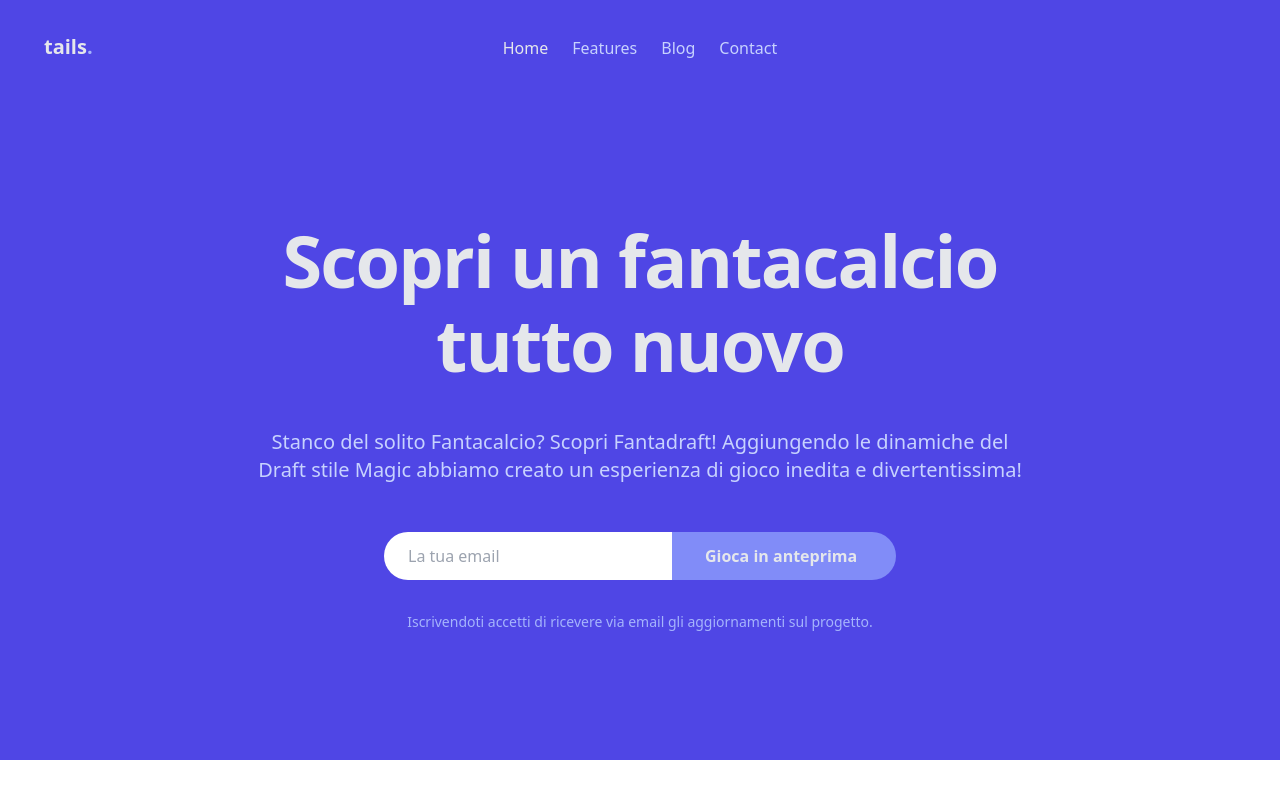
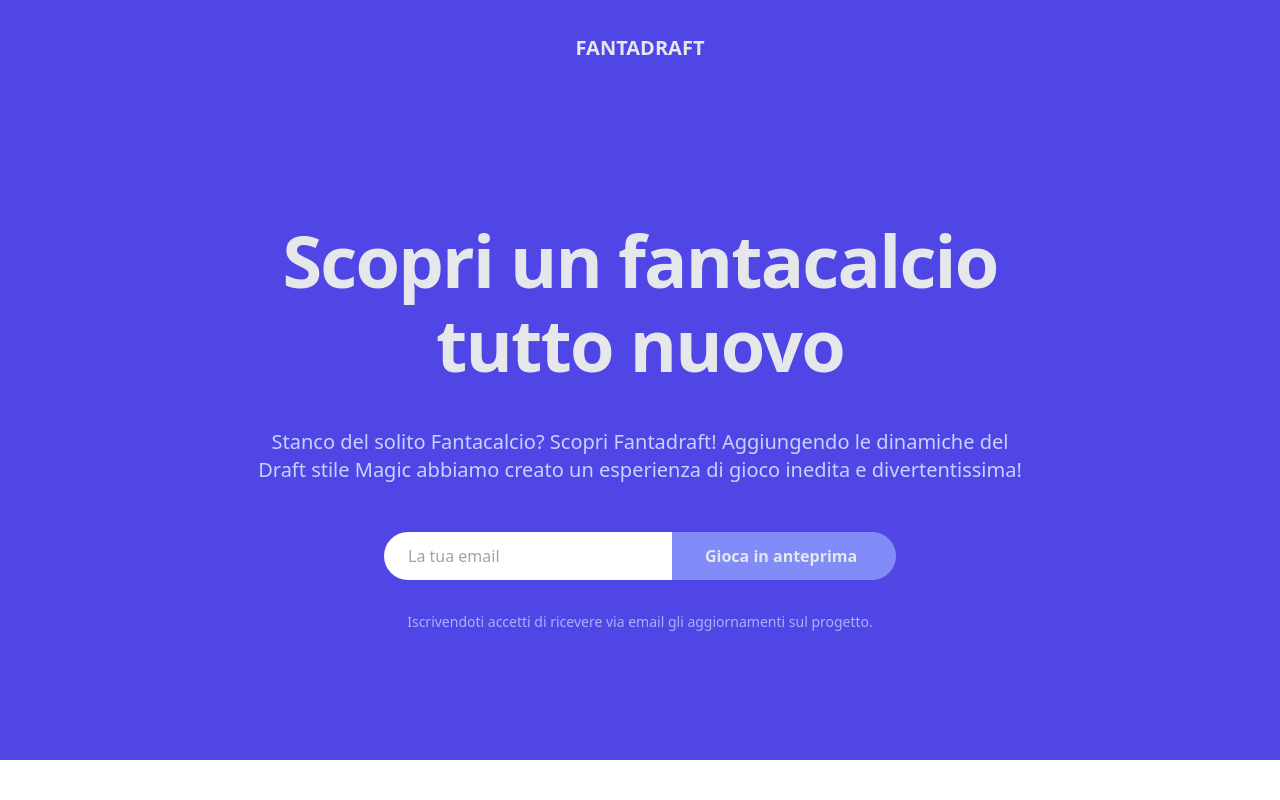
Before and after one commit to dan-the-dev/fantadraft-website, a Next.js app: page / in a window 1280 px wide. Shown: the top 800 px of the page. Built offline with nearby package versions, Linux system fonts and the light colour scheme.

Commit message:
feat: first texts

```diff
--- a/pages/index.tsx
+++ b/pages/index.tsx
@@ -14,28 +14,8 @@ const Home: NextPage = () => {
       <section className="w-full px-3 antialiased bg-indigo-600 lg:px-6">
           <div className="mx-auto max-w-7xl">
               <nav className="flex items-center w-full h-24 select-none" x-data="{ showMenu: false }">
-                  <div className="relative flex flex-wrap items-center justify-between w-full h-24 mx-auto font-medium md:justify-center">
-                      <a href="#_" className="w-1/4 py-4 pl-6 pr-4 md:pl-4 md:py-0">
-                          <span className="p-1 text-xl font-black leading-none text-gray-200 select-none"><span>tails</span><span className="text-indigo-300">.</span></span>
-                      </a>
-                      <div className="fixed top-0 left-0 z-40 items-center hidden w-full h-full p-3 text-xl bg-gray-900 bg-opacity-50 md:text-sm lg:text-base md:w-3/4 md:bg-transparent md:p-0 md:relative md:flex">
-                          <div className="flex-col w-full h-auto h-full overflow-hidden bg-white rounded-lg select-none md:bg-transparent md:rounded-none md:relative md:flex md:flex-row md:overflow-auto">
-                              <div className="flex flex-col items-center justify-center w-full h-full mt-12 text-center text-indigo-700 md:text-indigo-200 md:w-2/3 md:mt-0 md:flex-row md:items-center">
-                                  <a href="#" className="inline-block px-4 py-2 mx-2 font-medium text-left text-indigo-700 md:text-gray-200 md:px-0 lg:mx-3 md:text-center">Home</a>
-                                  <a href="#" className="inline-block px-0 px-4 py-2 mx-2 font-medium text-left md:px-0 hover:text-indigo-800 md:hover:text-gray-200 lg:mx-3 md:text-center">Features</a>
-                                  <a href="#" className="inline-block px-0 px-4 py-2 mx-2 font-medium text-left md:px-0 hover:text-indigo-800 md:hover:text-gray-200 lg:mx-3 md:text-center">Blog</a>
-                                  <a href="#" className="inline-block px-0 px-4 py-2 mx-2 font-medium text-left md:px-0 hover:text-indigo-800 md:hover:text-gray-200 lg:mx-3 md:text-center">Contact</a>
-                              </div>
-                          </div>
-                      </div>
-                      <div className="absolute right-0 z-50 flex flex-col items-end w-10 h-10 p-2 mr-4 rounded-full cursor-pointer md:hidden hover:bg-gray-900 hover:bg-opacity-10">
-                          <svg className="w-6 h-6" x-show="!showMenu" fill="none" stroke-linecap="round" stroke-linejoin="round" stroke-width="2" viewBox="0 0 24 24" stroke="currentColor" x-cloak="">
-                              <path d="M4 6h16M4 12h16M4 18h16"></path>
-                          </svg>
-                          <svg className="w-6 h-6" x-show="showMenu" fill="none" stroke="currentColor" viewBox="0 0 24 24" xmlns="http://www.w3.org/2000/svg" x-cloak="">
-                              <path stroke-linecap="round" stroke-linejoin="round" stroke-width="2" d="M6 18L18 6M6 6l12 12"></path>
-                          </svg>
-                      </div>
+                  <div className="relative flex flex-wrap items-center justify-center w-full h-24 mx-auto font-medium md:justify-center">
+                    <span className="p-1 text-xl font-black leading-none text-gray-200 select-none"><span>FANTADRAFT</span></span>
                   </div>
               </nav>
               <div className="container py-32 mx-auto text-center sm:px-4">
```
